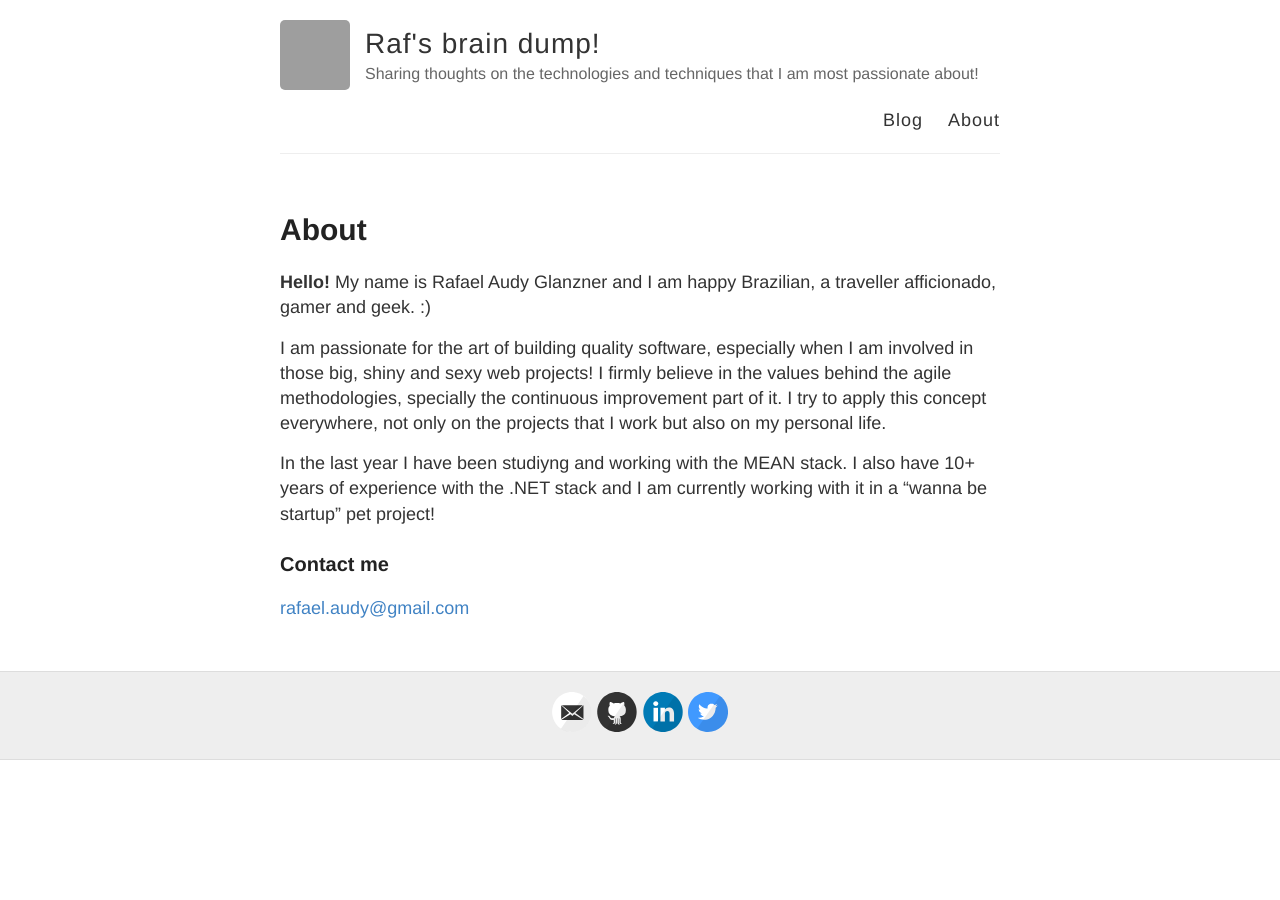
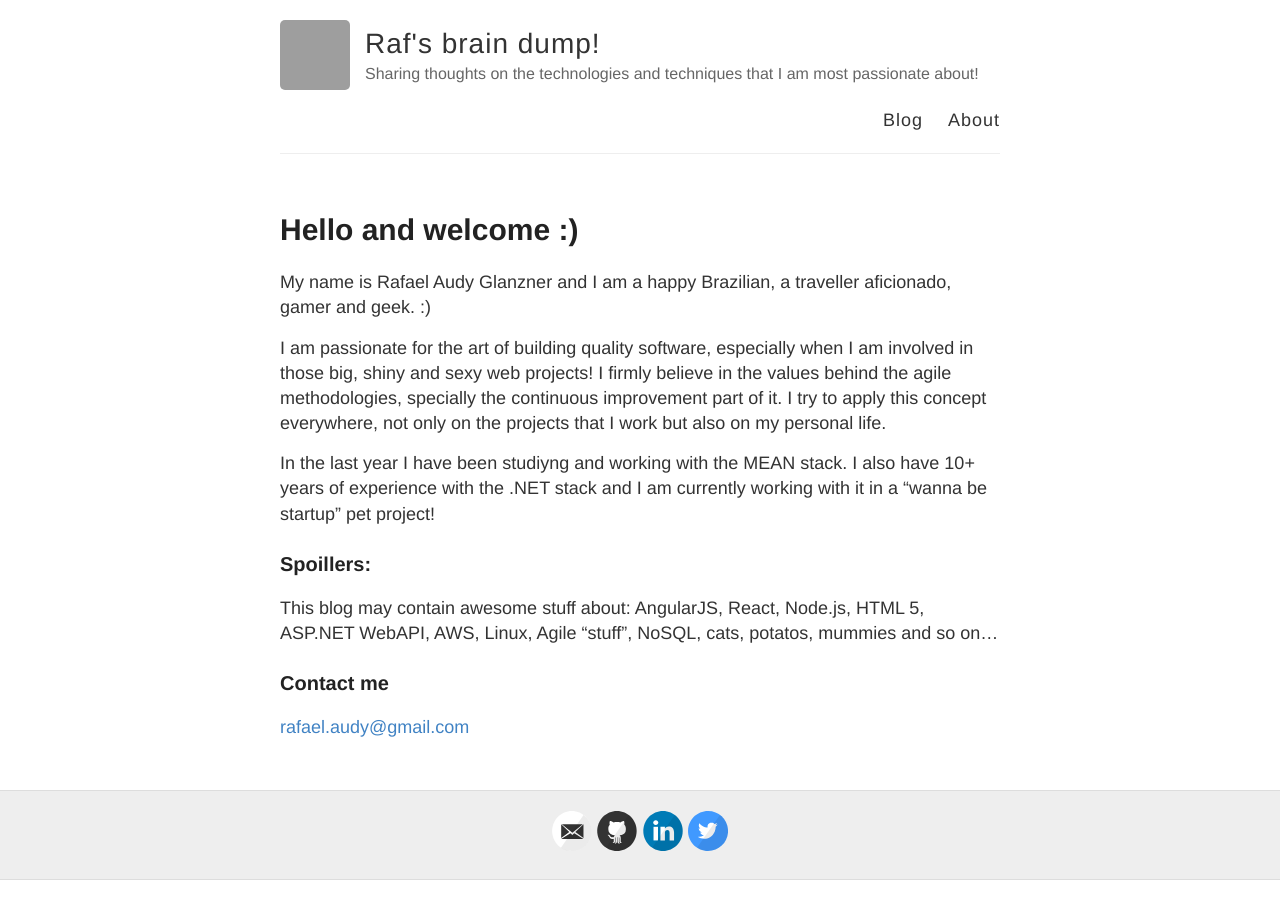
Before and after one commit to rafaelaudy/rafaelaudy.github.io, a Jekyll site: the page built from about.md, in a window 1280 px wide. Built offline with Jekyll 4.4.1, drawn with Linux system fonts in a browser that asks for light colours; Markdown is read by kramdown in place of the engine named in the settings; grey boxes are pictures that could not be loaded.

Commit message:
Adjust the about page

```diff
--- a/about.md
+++ b/about.md
@@ -1,11 +1,9 @@
 ---
 layout: page
-title: About
+title: Hello and welcome :)
 permalink: /about/
 ---
-
-**Hello!**
-My name is Rafael Audy Glanzner and I am happy Brazilian, a traveller afficionado, gamer and geek. :)
+My name is Rafael Audy Glanzner and I am a happy Brazilian, a traveller aficionado, gamer and geek. :)
 
 I am passionate for the art of building quality software, especially when I am involved in those big, shiny and sexy web projects!
 I firmly believe in the values behind the agile methodologies, specially the continuous improvement part of it.
@@ -14,6 +12,11 @@ I try to apply this concept everywhere, not only on the projects that I work but
 In the last year I have been studiyng and working with the MEAN stack.
 I also have 10+ years of experience with the .NET stack and I am currently working with it in a "wanna be startup" pet project!
 
+### Spoillers:
+This blog may contain awesome stuff about:
+AngularJS, React, Node.js, HTML 5, ASP.NET WebAPI, AWS, Linux, Agile "stuff", NoSQL, cats, potatos, mummies and so on...
+
+
 ### Contact me
 
 [rafael.audy@gmail.com](rafael.audy@gmail.com)
```
